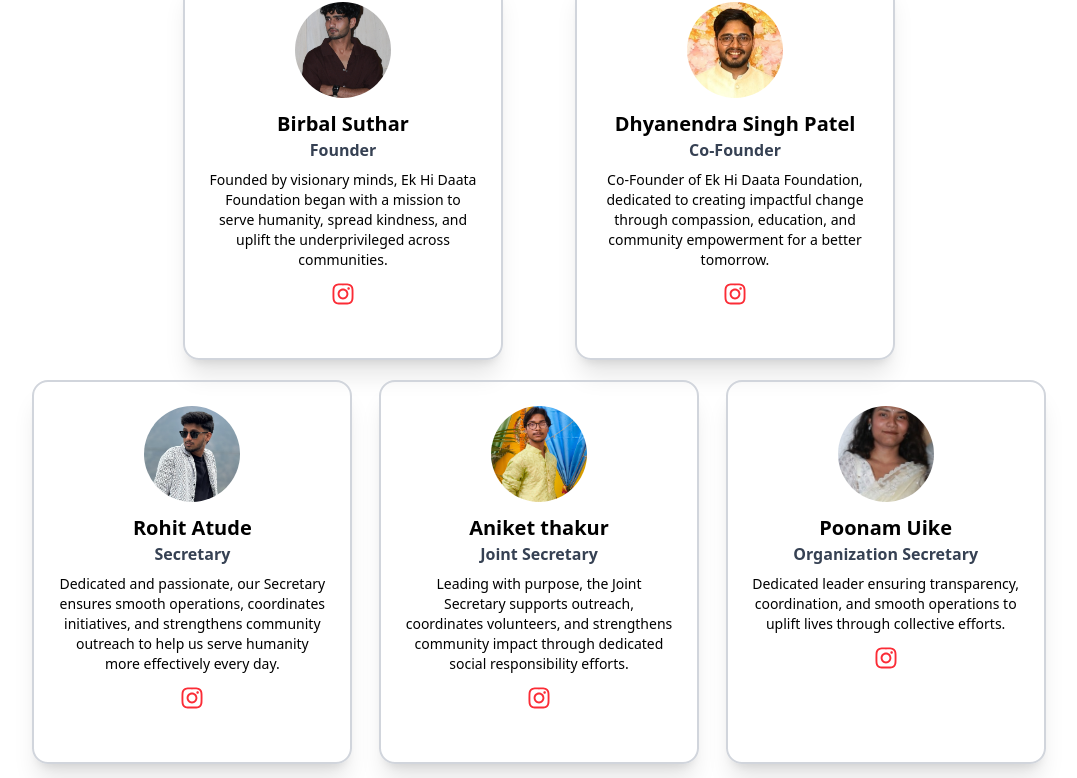
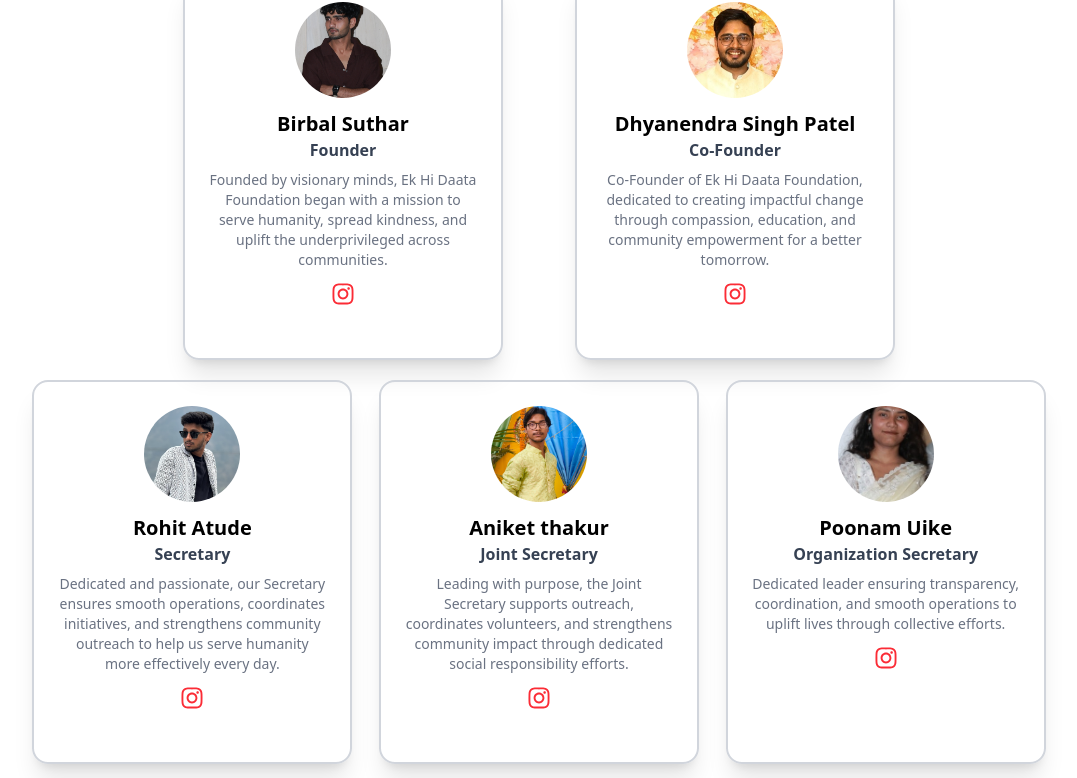
Before and after one commit to neerajhariyale/EkHiDaataFoundation, a React (Vite) app: page / in a window 1280 px wide. Shown: the part 2046-2824 px from the top of the page, without its empty margins (101-1178 px from the left). Built offline with nearby package versions, Linux system fonts and the light colour scheme.

Commit message:
fourth commit

```diff
--- a/src/components/Teams.jsx
+++ b/src/components/Teams.jsx
@@ -89,7 +89,7 @@
               <p className="text-center text-md text-gray-700 font-semibold">
                 {item.position}
               </p>
-              <p className="text-center text-sm mt-2">{item.desc}</p>
+              <p className="text-center text-gray-500  text-sm mt-2">{item.desc}</p>
               <div className="flex justify-center mt-3">
                 <a href={item.social} target="_blank" rel="noopener noreferrer">
                   <FaInstagram className="text-2xl text-red-500 hover:text-red-800 transition duration-200" />
@@ -119,7 +119,7 @@
               <p className="text-center text-md text-gray-700 font-semibold">
                 {item.position}
               </p>
-              <p className="text-center text-sm mt-2">{item.desc}</p>
+              <p className="text-center text-gray-500 text-sm mt-2">{item.desc}</p>
               <div className="flex justify-center mt-3">
                 <a href={item.social} target="_blank" rel="noopener noreferrer">
                   <FaInstagram className="text-2xl text-red-500 hover:text-red-800 transition duration-200" />
```
